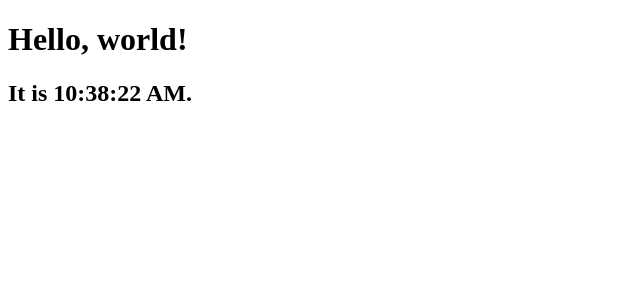
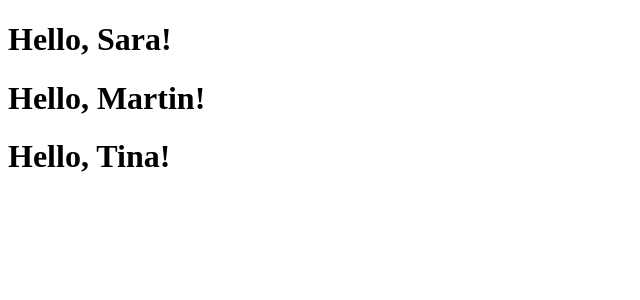
Before and after one commit to qucode1/react-intro, a React app: page / in a window 1280 px wide. Shown: the top 300 px of the page, without its empty margins (0-640 px from the left). Built offline with nearby package versions, Linux system fonts and the light colour scheme; the HTML template or start-up script is replaced by a standard one.

Commit message:
composing components

```diff
--- a/src/index.jsx
+++ b/src/index.jsx
@@ -1,17 +1,21 @@
 import React from 'react'
 import ReactDOM from 'react-dom'
 
-function tick () {
-  const element = (
+function Welcome (props) {
+  return <h1>Hello, {props.name}! </h1>
+}
+
+function App () {
+  return (
     <div>
-      <h1>Hello, world!</h1>
-      <h2>It is {new Date().toLocaleTimeString()}.</h2>
+      <Welcome name="Sara"/>
+      <Welcome name="Martin"/>
+      <Welcome name="Tina"/>
     </div>
-  )
-  ReactDOM.render(
-    element,
-    document.getElementById('root')
   )
 }
 
-setInterval(tick, 1000)
+ReactDOM.render(
+  <App />,
+  document.getElementById("root")
+)
```
Also changed, not shown: 1 other file (tests, documents, lock files or other folders).
